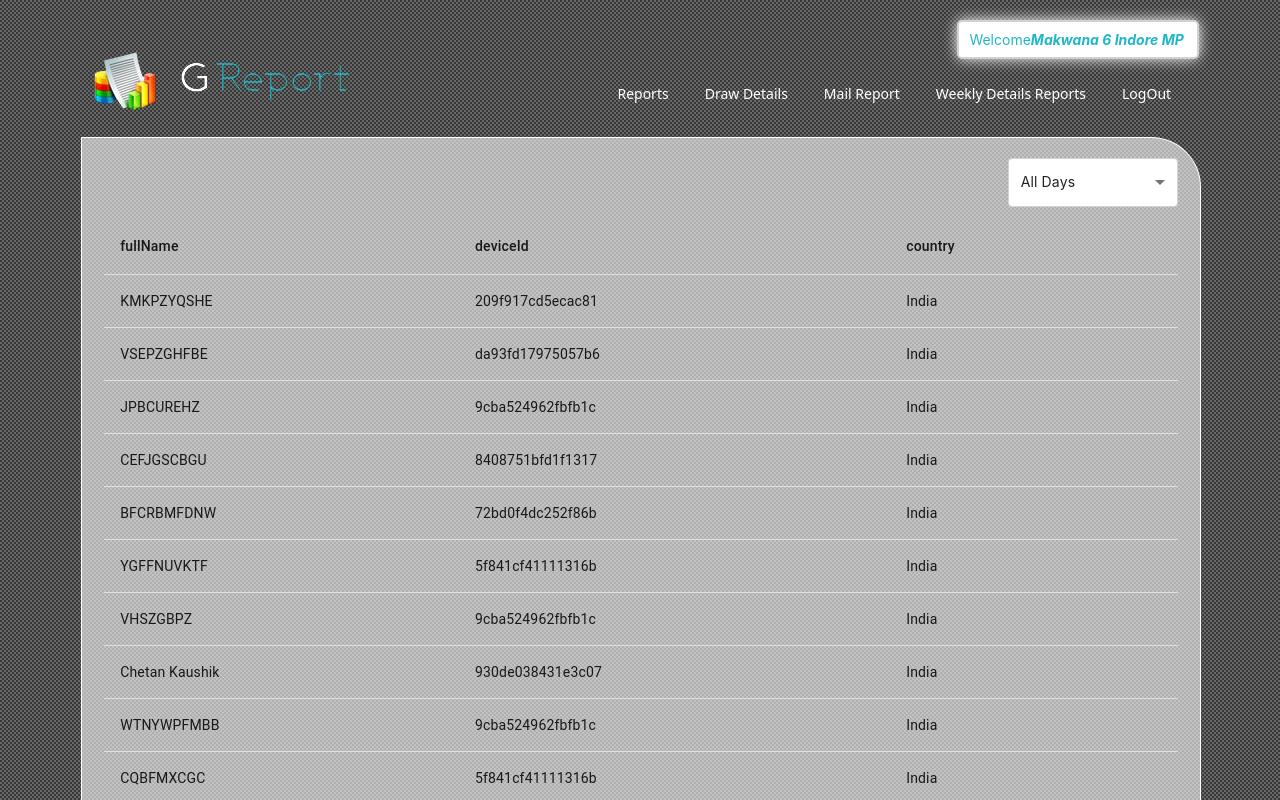
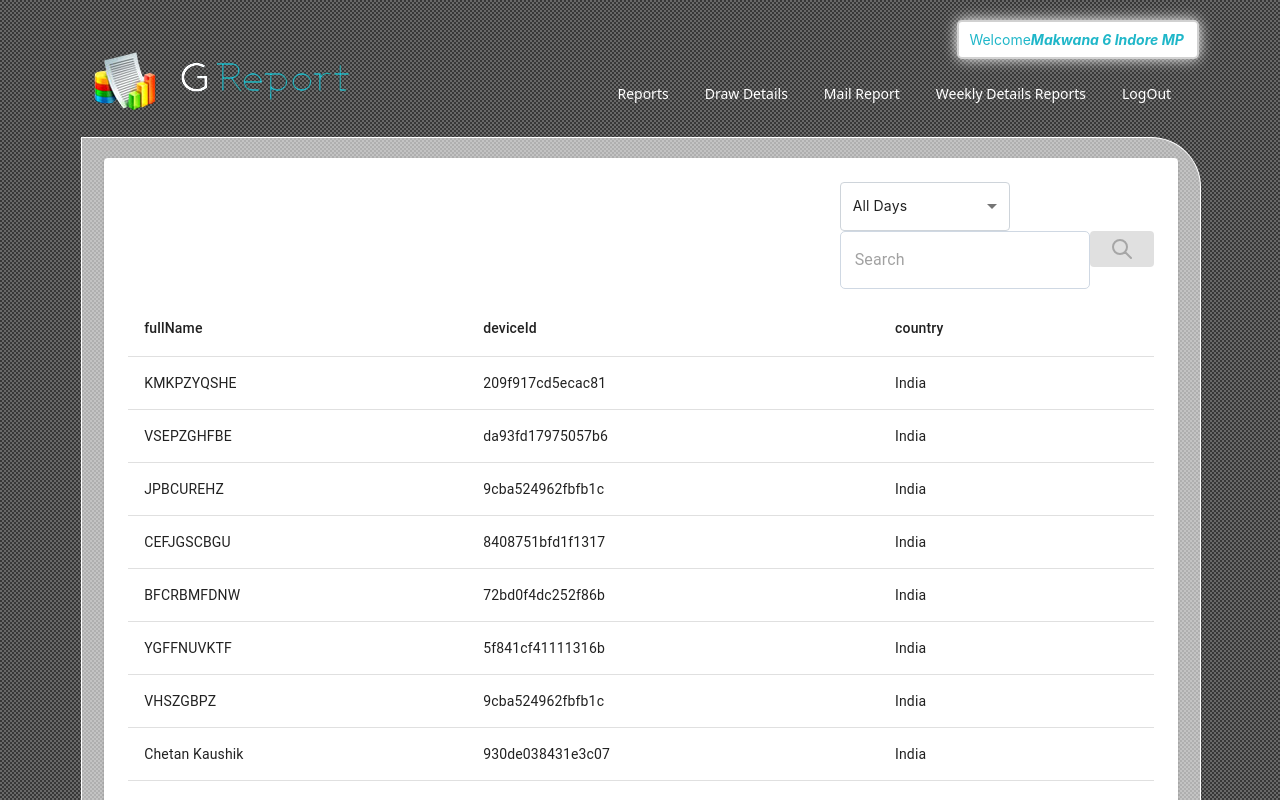
Before and after one commit to jkvaland17/playrep, a React (Create React App) app: page /dashboard in a window 1280 px wide. Shown: the top 800 px of the page. Built offline with nearby package versions, Linux system fonts and the light colour scheme.

Commit message:
search filter add

```diff
--- a/package.json
+++ b/package.json
@@ -4,14 +4,14 @@
   "private": true,
   "dependencies": {
     "@date-io/date-fns": "^3.0.0",
-    "@emotion/react": "^11.11.4",
-    "@emotion/styled": "^11.11.5",
+    "@emotion/react": "^11.13.0",
+    "@emotion/styled": "^11.13.0",
     "@material-ui/core": "^4.12.4",
     "@mui/icons-material": "^5.16.0",
     "@mui/material": "^5.16.4",
     "@mui/system": "^5.16.0",
     "@mui/x-data-grid": "^7.10.0",
-    "@mui/x-date-pickers": "^5.0.0",
+    "@mui/x-date-pickers": "^5.0.20",
     "@testing-library/jest-dom": "^5.17.0",
     "@testing-library/react": "^13.4.0",
     "@testing-library/user-event": "^13.5.0",
--- /dev/null
+++ b/src/Components/MainCommonFilter/SearchFilter/index.jsx
@@ -0,0 +1,152 @@
+import React from "react";
+import FormControl from "@mui/material/FormControl";
+import OutlinedInput from "@mui/material/OutlinedInput";
+import { Button } from "@mui/material";
+import Tooltip from "@mui/material/Tooltip";
+
+const SearchFilter = ({
+  filterData,
+  setFilterData,
+  searchApiHandler,
+  pagination,
+  setPagination,
+  isSearchTooltip,
+  isTdsUser,
+  userSearchApiHandler,
+}) => {
+  const handleChange = (event) => {
+    const { value } = event.target;
+    const trimmedValue = value.replace(/^\s+/, ''); // Remove spaces at the beginning
+
+    setFilterData((prevData) => ({
+      ...prevData,
+      search: trimmedValue,
+      filterClose: trimmedValue !== ""
+    }));
+  };
+
+  const handleKeyPress = (event) => {
+    if (event.key === "Enter") {
+      handleSearch();
+    }
+  };
+
+  const handleSearch = () => {
+    setPagination({
+      ...pagination,
+      page: 0
+    });
+
+    if (isTdsUser) {
+      userSearchApiHandler(
+        filterData.startDate,
+        filterData.endDate,
+        filterData.search.trim()
+      );
+    } else {
+      searchApiHandler(
+        filterData.startDate,
+        filterData.endDate,
+        filterData.search.trim()
+      );
+    }
+  };
+
+  const filterSearchHandler = () => {
+    setFilterData({
+      ...filterData,
+      filterClose: false,
+      search: ""
+    });
+    searchApiHandler(filterData.startDate, filterData.endDate,'');
+  };
+
+  return (
+    <div className="search-filter-section">
+      <FormControl className="search-input">
+        <Tooltip
+          title={
+            isSearchTooltip?.isAllUser
+              ? "Search By Full Name and User Name"
+              : isSearchTooltip?.isAllGame
+              ? "Search By Game Name"
+              : isSearchTooltip?.isWithdrawalRequest
+              ? "Search By User Name"
+              : isSearchTooltip?.isLobbyTab
+              ? "Search By Lobby Name and Lobby Description"
+              : isSearchTooltip?.isRestrictGeo
+              ? "Search By Country"
+              : isSearchTooltip?.idUserDepositRequest
+              ? "Search By Sender Name"
+              : isSearchTooltip?.isGamePlayerRecord
+              ? "Search By Table Id"
+              : isSearchTooltip?.isTDSDistributions
+              ? "Search By Pan Card Number"
+              : ""
+          }
+        >
+          <OutlinedInput
+            id="component-outlined"
+            placeholder="Search"
+            className="input_search_field fontFamily"
+            name="search"
+            value={filterData?.search}
+            onChange={handleChange}
+            onKeyDown={handleKeyPress}
+          />
+        </Tooltip>
+
+        {filterData.filterClose && filterData.search !== "" && (
+          <p onClick={filterSearchHandler}>
+            <svg
+              viewBox="0 0 24 24"
+              x="1008"
+              y="432"
+              fit=""
+              height="28"
+              width="25"
+              preserveAspectRatio="xMidYMid meet"
+              focusable="false"
+            >
+              <path
+                d="M19 6.41L17.59 5 12 10.59 6.41 5 5 6.41 10.59 12 5 17.59 6.41 19 12 13.41 17.59 19 19 17.59 13.41 12 19 6.41z"
+                fill="#64748b"
+              />
+            </svg>
+          </p>
+        )}
+      </FormControl>
+
+      <Button
+        variant="contained"
+        className={
+          filterData?.search?.length > 0
+            ? "search_btn text-color active-filter-active"
+            : "search_btn"
+        }
+        disabled={filterData?.search?.length < 1}
+        onClick={handleSearch}
+      >
+        <svg
+          xmlns="http://www.w3.org/2000/svg"
+          fill="none"
+          viewBox="0 0 24 24"
+          stroke="currentColor"
+          height="100%"
+          width="100%"
+          preserveAspectRatio="xMidYMid meet"
+          style={{ width: "24px" }}
+        >
+          <path
+            strokeLinecap="round"
+            strokeLinejoin="round"
+            strokeWidth="2"
+            d="M21 21l-6-6m2-5a7 7 0 11-14 0 7 7 0 0114 0z"
+          />
+        </svg>
+      </Button>
+    </div>
+  );
+};
+
+export default SearchFilter;
--- a/src/Components/MainCommonFilter/index.js
+++ b/src/Components/MainCommonFilter/index.js
@@ -1,12 +1,17 @@
 import React from "react";
 import DayWiseDropDown from "./DayWiseDropDown";
 import CustomDateFilter from "./CustomDateFilter";
+import SearchFilter from "./SearchFilter";
 
 const MainCommonFilter = ({
   filterData,
   setFilterData,
   searchApiHandler,
   addPropsFilter,
+  pagination,
+  setPagination,
+  isSearchTooltip,
+  userSearchApiHandler,
 }) => {
   const commonOptions = ["All Days", "Custom"];
   return (
@@ -26,6 +31,16 @@ const MainCommonFilter = ({
               addPropsFilter={addPropsFilter?.isTDSChallan}
             />
           )}
+          <SearchFilter
+            filterData={filterData}
+            setFilterData={setFilterData}
+            searchApiHandler={searchApiHandler}
+            pagination={pagination}
+            setPagination={setPagination}
+            isSearchTooltip={isSearchTooltip}
+            userSearchApiHandler={userSearchApiHandler}
+            isTdsUser={addPropsFilter?.isTdsUser}
+          />
         </div>
       </div>
     </>
--- a/src/Pages/DashBoard/index.js
+++ b/src/Pages/DashBoard/index.js
@@ -3,6 +3,7 @@ import { data } from "../DashBoard/data";
 import CustomTable from "../../hoc/CommonTable";
 import MainCommonFilter from "../../Components/MainCommonFilter";
 import moment from "moment";
+import { Paper } from "@mui/material";
 
 console.log("data", data);
 
@@ -37,7 +38,7 @@ const DashBoard = () => {
   });
 
   return (
-    <div className="">
+    <Paper sx={{ p: 3 }} className="outer-box game-rules-section">
       <div className={"justify_content_between"}>
           <div className={"d_flex"} style={{justifyContent:"end"}}>
             <MainCommonFilter
@@ -63,7 +64,7 @@ const DashBoard = () => {
         pagination={pagination}
         setPagination={setPagination}
       />
-    </div>
+      </Paper>
   );
 };
 
```
Also changed, not shown: 1 other file (tests, documents, lock files or other folders).
